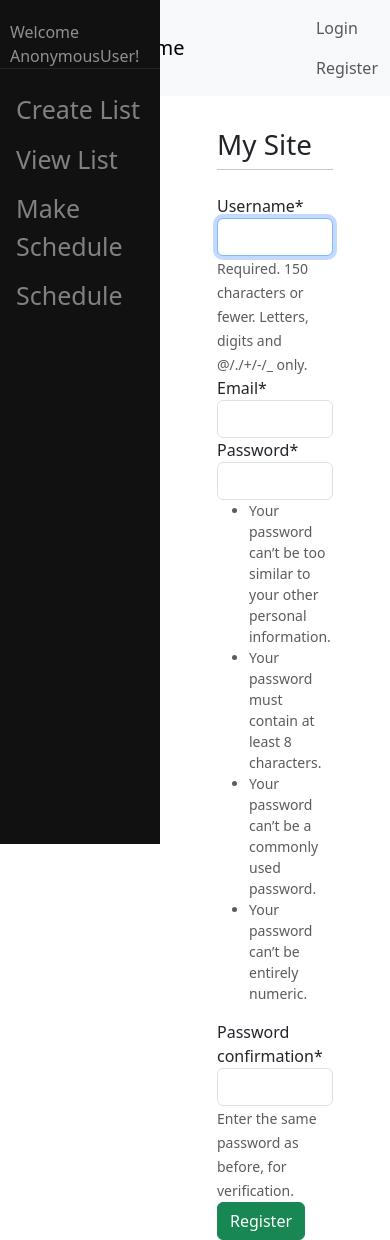
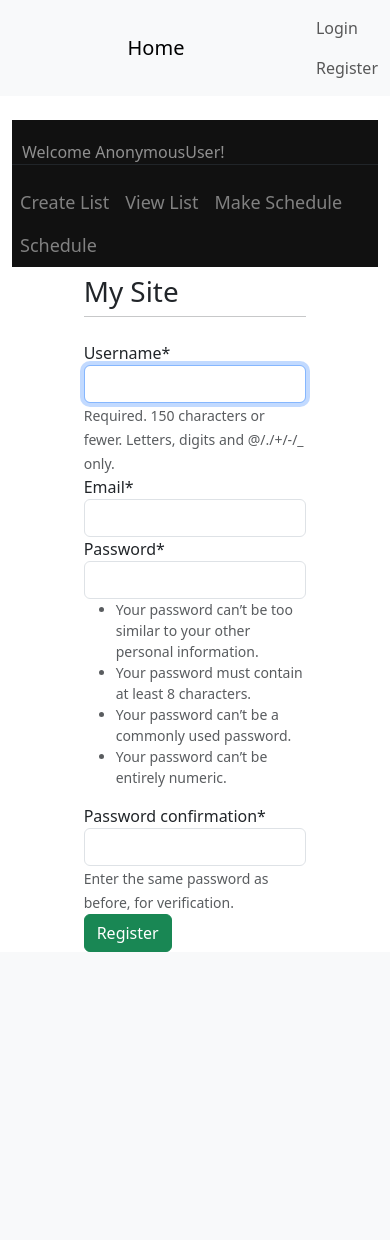
Before and after one commit to dylanp581/django_todolist, a Django app: page /register/ in a window 390 px wide. After the commit the page ends 952 px from the top, so only its background shows below. Run offline with Django 4.2, Linux system fonts and the light colour scheme; some libraries are stand-ins or nearby versions.

Commit message:
commited the mobile changes

```diff
--- a/main/templates/main/base.html
+++ b/main/templates/main/base.html
@@ -40,6 +40,35 @@
             .main{
                 margin-left: 160px;
                 padding: 0px 10px;
+            }
+
+            /* Responsive adjustments */
+            @media screen and (max-width: 768px) {
+                .sidenav {
+                    width: 100%;
+                    height: auto;
+                    position: relative;
+                }
+
+                .sidenav a {
+                    float: left;
+                    padding: 8px;
+                    text-align: center;
+                    font-size: 18px;
+                }
+
+                .main {
+                    margin-left: 0;
+                }
+
+                nav.navbar {
+                    flex-wrap: wrap;
+                }
+
+                .navbar-nav {
+                    flex-direction: column;
+                    align-items: flex-start;
+                }
             }
 
         </style>
--- a/register/templates/register/register.html
+++ b/register/templates/register/register.html
@@ -7,6 +7,6 @@
     <form method="POST" class="form-group">
         {% csrf_token %}
         {{ form|crispy }}
-        <button type="submit" class="btn btn-success">Register</button>
+        <button type="submit" class="btn btn-success btn-block">Register</button>
     </form>
 {% endblock %}
--- a/register/templates/registration/login.html
+++ b/register/templates/registration/login.html
@@ -9,6 +9,6 @@
         {% csrf_token %}
         {{ form|crispy }}
         <p>Login to use the pages. Don't have an account? Create one <a href="/register">here</a>.</p>
-        <button type="submit" class="btn btn-success">Login</button>
+        <button type="submit" class="btn btn-success btn-block">Login</button>
     </form>
 {% endblock %}
```
